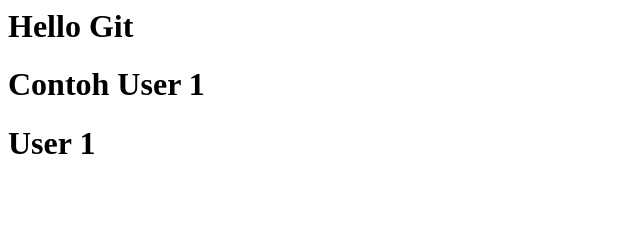
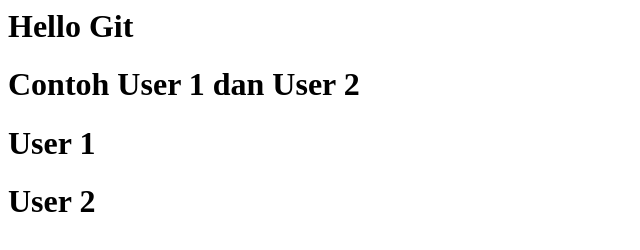
Before and after one commit to weyndraig14/belajar-git-remote, a plain HTML site: page index.html in a window 1280 px wide. Shown: the whole page, without its empty margins (0-640 px from the left). Drawn offline with Linux system fonts and the light colour scheme.

Commit message:
fix conflict index.html

```diff
--- a/index.html
+++ b/index.html
@@ -1,7 +1,8 @@
 <html>
     <body>
         <h1>Hello Git</h1>
-        <h1>Contoh User 1</h1>
+        <h1>Contoh User 1 dan User 2</h1>
         <h1>User 1</h1>
+        <h1>User 2</h1>
     </body>
 </html>
```
